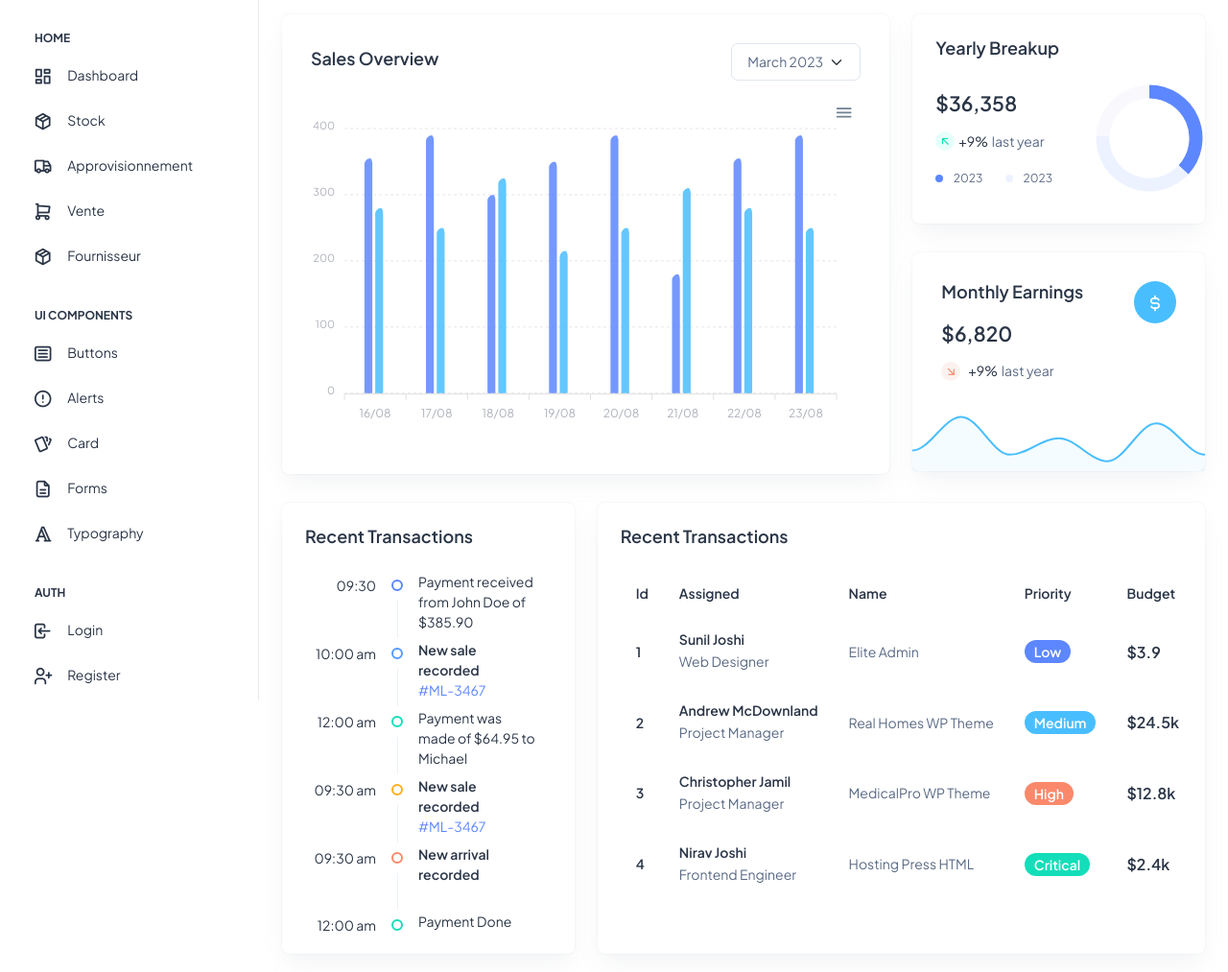
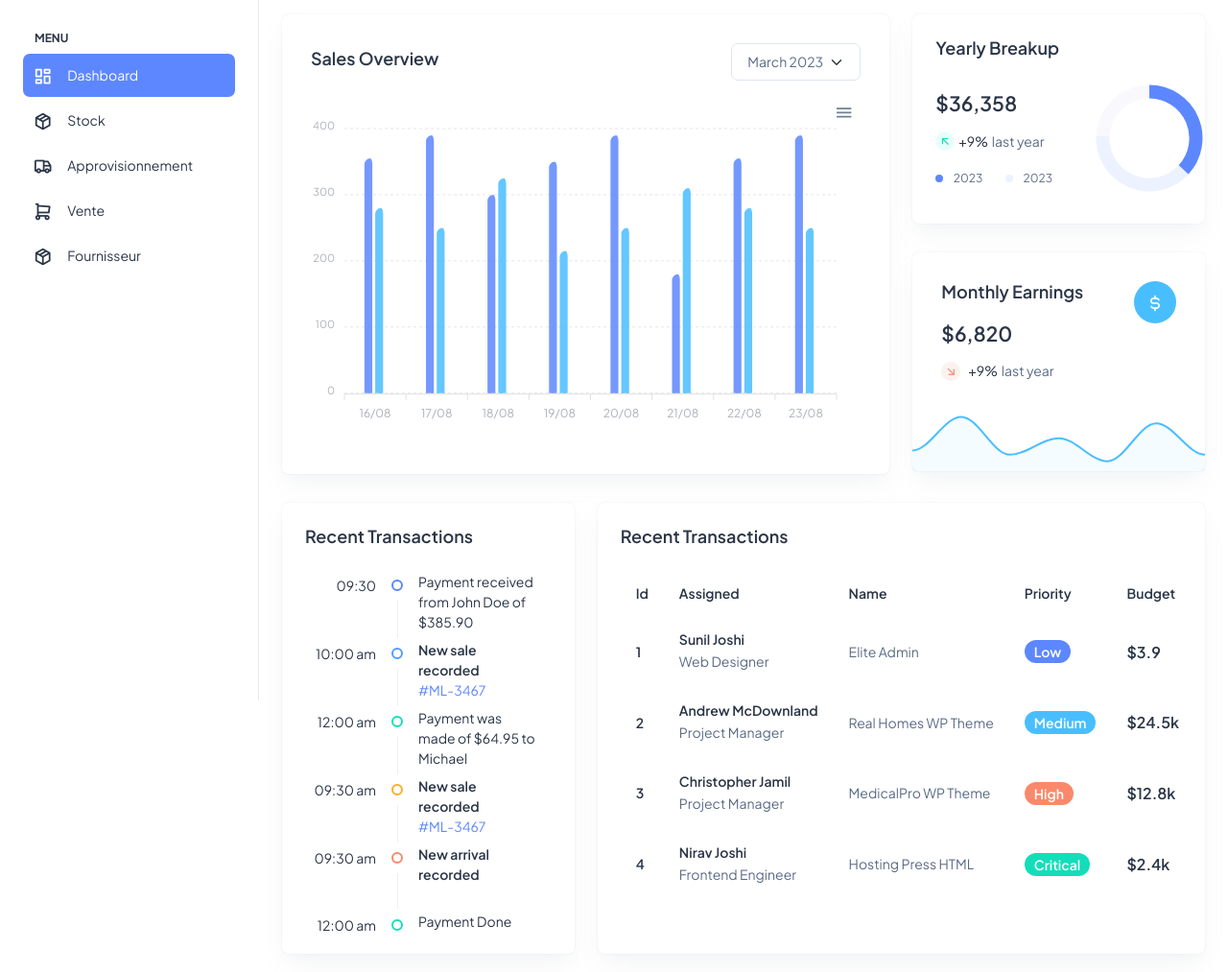
Before and after one commit to ym-0-bm/estore, a Django app: page / in a window 1280 px wide. Shown: the part 70-1083 px from the top of the page at 96% size. Run offline with Django 5.2, Linux system fonts and the light colour scheme; parts of the project's set-up code (start-up, migrations or seed data) failed here and were passed over; some libraries are stand-ins or nearby versions.

Commit message:
mise à jour interface

```diff
--- a/src/estore/urls.py
+++ b/src/estore/urls.py
@@ -16,8 +16,13 @@ Including another URLconf
 """
 from django.contrib import admin
 from django.urls import path, include
+from django.contrib.auth import views as auth_views
 
 urlpatterns = [
     path('admin/', admin.site.urls),
-    path('', include('store.urls'))
+    path('login/', auth_views.LoginView.as_view(template_name='login.html'), name='login'),
+    path('logout/', auth_views.LogoutView.as_view(template_name='logout.html'), name='logout'),
+
+    path('', include('store.urls')),
+    path('stock/', include('stock.urls')),
 ]
--- /dev/null
+++ b/src/stock/admin.py
@@ -0,0 +1,3 @@
+from django.contrib import admin
+
+# Register your models here.
--- /dev/null
+++ b/src/stock/apps.py
@@ -0,0 +1,6 @@
+from django.apps import AppConfig
+
+
+class StockConfig(AppConfig):
+    default_auto_field = 'django.db.models.BigAutoField'
+    name = 'stock'
--- /dev/null
+++ b/src/stock/tests.py
@@ -0,0 +1,3 @@
+from django.test import TestCase
+
+# Create your tests here.
--- /dev/null
+++ b/src/stock/views.py
@@ -0,0 +1,3 @@
+from django.shortcuts import render
+
+# Create your views here.
--- a/src/templates/base.html
+++ b/src/templates/base.html
@@ -5,7 +5,7 @@
 <head>
   <meta charset="utf-8">
   <meta name="viewport" content="width=device-width, initial-scale=1">
-  <title>e-store</title>
+  <title>e-store - {% block title %}Title Missing{% endblock title %}</title>
   <link rel="shortcut icon" type="image/png" href="{% static 'images/logos/fvicon.png' %}" />
   <link rel="stylesheet" href="{% static 'css/styles.min.css' %}" />
 </head>
--- a/src/templates/partials/header.html
+++ b/src/templates/partials/header.html
@@ -17,7 +17,7 @@
   </ul>
   <div class="navbar-collapse justify-content-end px-0" id="navbarNav">
     <ul class="navbar-nav flex-row ms-auto align-items-center justify-content-end">
-      <a href="https://adminmart.com/product/modernize-free-bootstrap-admin-dashboard/" target="_blank" class="btn btn-primary">Download Free</a>
+      <a href="#" target="_blank" class="btn btn-primary">Download Free</a>
       <li class="nav-item dropdown">
         <a class="nav-link nav-icon-hover" href="javascript:void(0)" id="drop2" data-bs-toggle="dropdown"
           aria-expanded="false">
--- a/src/templates/partials/sidebar.html
+++ b/src/templates/partials/sidebar.html
@@ -16,10 +16,10 @@
       <ul id="sidebarnav">
         <li class="nav-small-cap">
           <i class="ti ti-dots nav-small-cap-icon fs-4"></i>
-          <span class="hide-menu">Home</span>
+          <span class="hide-menu">Menu</span>
         </li>
         <li class="sidebar-item">
-          <a class="sidebar-link" href="./index.html" aria-expanded="false">
+          <a class="sidebar-link" href="{% url 'home' %}" aria-expanded="false">
             <span>
               <i class="ti ti-layout-dashboard"></i>
             </span>
@@ -58,102 +58,7 @@
             <span class="hide-menu">Fournisseur</span>
           </a>
         </li>
-        <li class="nav-small-cap">
-          <i class="ti ti-dots nav-small-cap-icon fs-4"></i>
-          <span class="hide-menu">UI COMPONENTS</span>
-        </li>
-        <li class="sidebar-item">
-          <a class="sidebar-link" href="./ui-buttons.html" aria-expanded="false">
-            <span>
-              <i class="ti ti-article"></i>
-            </span>
-            <span class="hide-menu">Buttons</span>
-          </a>
-        </li>
-        <li class="sidebar-item">
-          <a class="sidebar-link" href="./ui-alerts.html" aria-expanded="false">
-            <span>
-              <i class="ti ti-alert-circle"></i>
-            </span>
-            <span class="hide-menu">Alerts</span>
-          </a>
-        </li>
-        <li class="sidebar-item">
-          <a class="sidebar-link" href="./ui-card.html" aria-expanded="false">
-            <span>
-              <i class="ti ti-cards"></i>
-            </span>
-            <span class="hide-menu">Card</span>
-          </a>
-        </li>
-        <li class="sidebar-item">
-          <a class="sidebar-link" href="./ui-forms.html" aria-expanded="false">
-            <span>
-              <i class="ti ti-file-description"></i>
-            </span>
-            <span class="hide-menu">Forms</span>
-          </a>
-        </li>
-        <li class="sidebar-item">
-          <a class="sidebar-link" href="./ui-typography.html" aria-expanded="false">
-            <span>
-              <i class="ti ti-typography"></i>
-            </span>
-            <span class="hide-menu">Typography</span>
-          </a>
-        </li>
-        <li class="nav-small-cap">
-          <i class="ti ti-dots nav-small-cap-icon fs-4"></i>
-          <span class="hide-menu">AUTH</span>
-        </li>
-        <li class="sidebar-item">
-          <a class="sidebar-link" href="./authentication-login.html" aria-expanded="false">
-            <span>
-              <i class="ti ti-login"></i>
-            </span>
-            <span class="hide-menu">Login</span>
-          </a>
-        </li>
-        <li class="sidebar-item">
-          <a class="sidebar-link" href="./authentication-register.html" aria-expanded="false">
-            <span>
-              <i class="ti ti-user-plus"></i>
-            </span>
-            <span class="hide-menu">Register</span>
-          </a>
-        </li>
-        <li class="nav-small-cap">
-          <i class="ti ti-dots nav-small-cap-icon fs-4"></i>
-          <span class="hide-menu">EXTRA</span>
-        </li>
-        <li class="sidebar-item">
-          <a class="sidebar-link" href="./icon-tabler.html" aria-expanded="false">
-            <span>
-              <i class="ti ti-mood-happy"></i>
-            </span>
-            <span class="hide-menu">Icons</span>
-          </a>
-        </li>
-        <li class="sidebar-item">
-          <a class="sidebar-link" href="./sample-page.html" aria-expanded="false">
-            <span>
-              <i class="ti ti-aperture"></i>
-            </span>
-            <span class="hide-menu">Sample Page</span>
-          </a>
-        </li>
       </ul>
-      <div class="unlimited-access hide-menu bg-light-primary position-relative mb-7 mt-5 rounded">
-        <div class="d-flex">
-          <div class="unlimited-access-title me-3">
-            <h6 class="fw-semibold fs-4 mb-6 text-dark w-85">Upgrade to pro</h6>
-            <a href="https://adminmart.com/product/modernize-bootstrap-5-admin-template/" target="_blank" class="btn btn-primary fs-2 fw-semibold lh-sm">Buy Pro</a>
-          </div>
-          <div class="unlimited-access-img">
-            <img src="{% static 'images/backgrounds/rocket.png' %}" alt="" class="img-fluid">
-          </div>
-        </div>
-      </div>
     </nav>
     <!-- End Sidebar navigation -->
   </div>
```
Also changed, not shown: src/stock/models.py (added, +13 -0 lines), src/stock/__init__.py (added), src/stock/migrations/__init__.py (added), src/templates/asset/icon-tabler.html (renamed from src/templates/icon-tabler.html).
